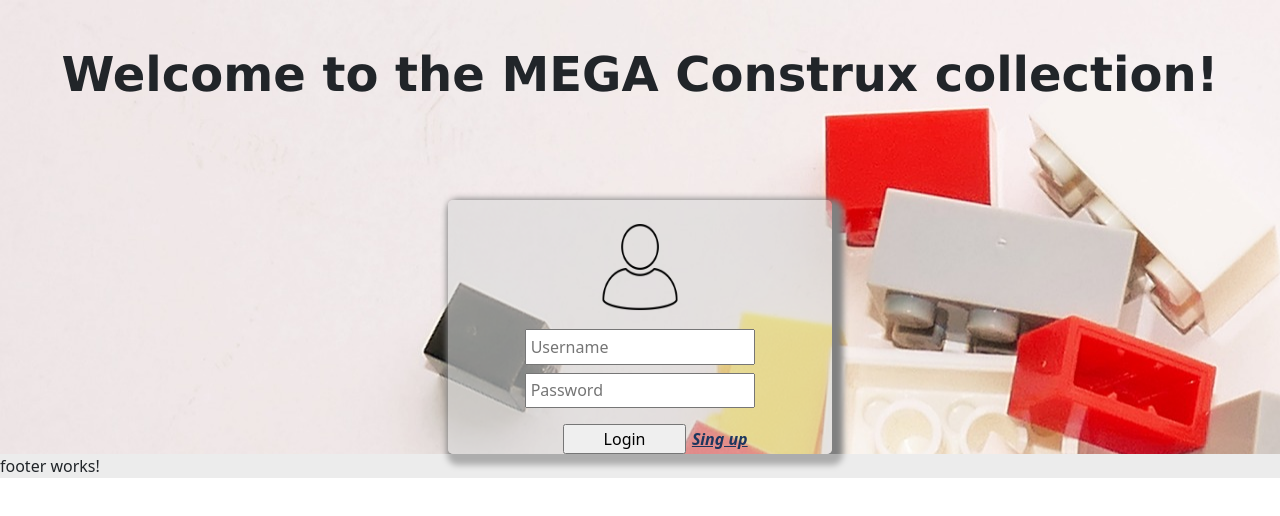
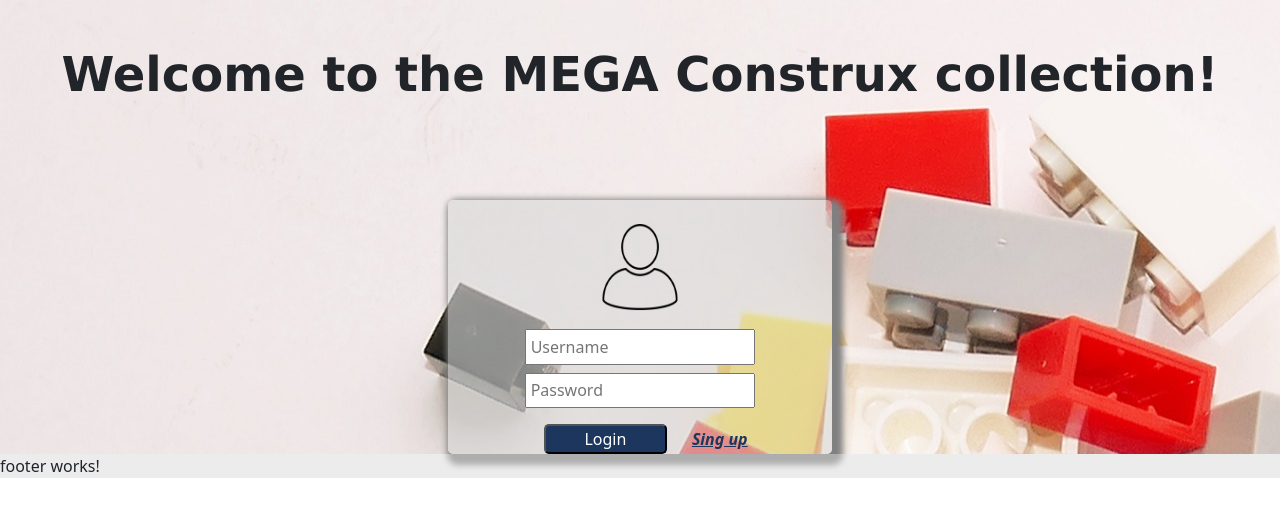
Before and after one commit to sha-ma-ni/Project_Collection, an Angular app: page /login in a window 1280 px wide. Shown: the top 516 px of the page. Built offline with nearby package versions, Linux system fonts and the light colour scheme.

Commit message:
loginpage view

```diff
--- a/src/app/login/login.component.css
+++ b/src/app/login/login.component.css
@@ -44,7 +44,11 @@
   margin-top: 4%
 }
 #login{
-  margin-left: 30%;
+  margin-left: 25%;
+  margin-right: 5%;
   padding-right: 10%;
   padding-left: 10%;
+  background-color: #1C365E;
+  color: white;
+  border-radius: 5px;
 }
```
